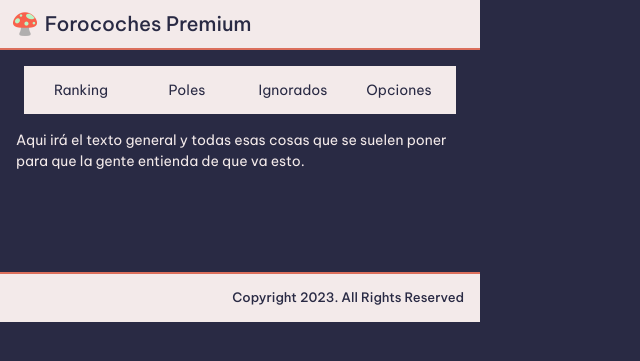
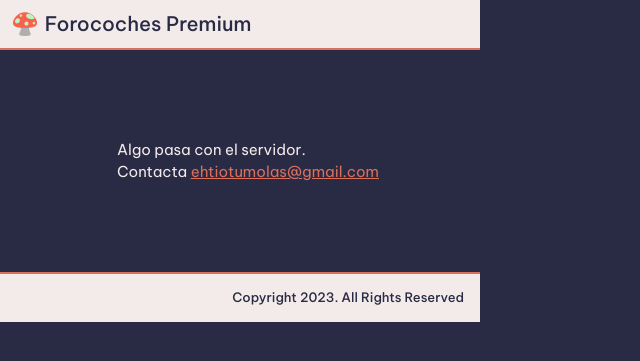
Before and after one commit to ehtiotumolas/forocoches-premium, a Flask app: page / in a window 1280 px wide. Shown: the top 361 px of the page, without its empty margins (0-640 px from the left). Run offline with Flask 3, Linux system fonts and the light colour scheme; parts of the project's set-up code (start-up, migrations or seed data) failed here and were passed over.

Commit message:
Elements will hide when no connection to server and message will appear

```diff
--- a/static/popup.css
+++ b/static/popup.css
@@ -17,6 +17,7 @@ body {
 
 .section-body {
   width: 100%;
+  height: 100%;
 }
 
 .section-nav {
@@ -210,7 +211,11 @@ button:disabled {
 
 /* CONTAINER ERROR */
 .container-error {
+  height: 100%;
   padding-left: 1rem;
+  display: flex;
+  justify-content: center;
+  align-items: center;
 }
 
 /* POLES */
--- a/static/popup.js
+++ b/static/popup.js
@@ -2,16 +2,34 @@ import { fetchUsers, fetchPoles, buscarUsuario, usuarios } from "./users.js";
 import { createTableRanking, createTablePoles, currentPage, setPagina, rowsPerPage } from "./table.js";
 
 async function start() {
+    try {
         await fetchUsers()
             .then(() => createTableRanking())
-        .catch((e) => {
-            console.log(e);
+            .then((res) => {
+                if (res.status != 200) {
+                    $(".container-error, .container-default, .section-nav, .main-content").each(function () {
+                        if (!$(this).hasClass("visually-hidden")) $(this).toggleClass("visually-hidden");
+                        $(".container-error").toggleClass("visually-hidden");
                     });
+                    throw `Cannot connect with the server: ${res.status}`;
+                }
+            });
+
         await fetchPoles()
             .then(() => createTablePoles())
-        .catch((e) => {
-            console.log(e);
+            .then((res) => {
+                if (res.status != 200) {
+                    $(".container-error, .container-default, .section-nav, .main-content").each(function () {
+                        if (!$(this).hasClass("visually-hidden")) $(this).toggleClass("visually-hidden");
+                        $(".container-error").toggleClass("visually-hidden");
                     });
+                    throw `Cannot connect with the server: ${res.status}`;
+                }
+            });
+    }
+    catch (error) {
+        console.error(error);
+    }
 }
 
 ['click'].forEach(evt => {
--- a/templates/popup.html
+++ b/templates/popup.html
@@ -87,7 +87,7 @@
                 opciones
             </div>
             <div class="container-error main-content visually-hidden">
-                <h1 class="error-message">Algo pasa con el servidor. Contacta <a
+                <h1 class="error-message">Algo pasa con el servidor. <br>Contacta <a
                         href="mailto:ehtiotumolas@gmail.com">ehtiotumolas@gmail.com</a></h1>
             </div>
         </div>
```
Also changed, not shown: manifest.json. Lines whose indentation alone changed are shown as unchanged.
